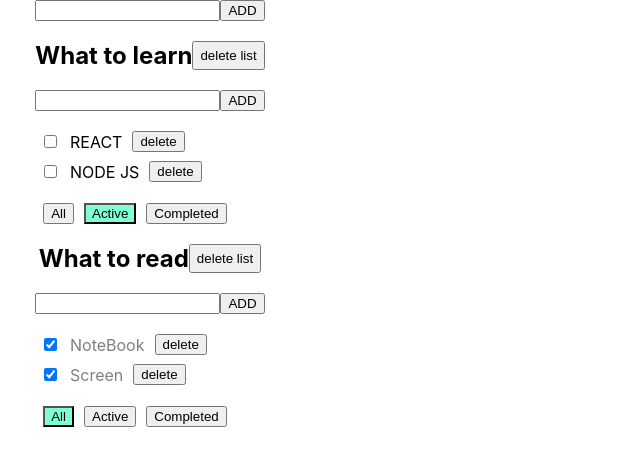
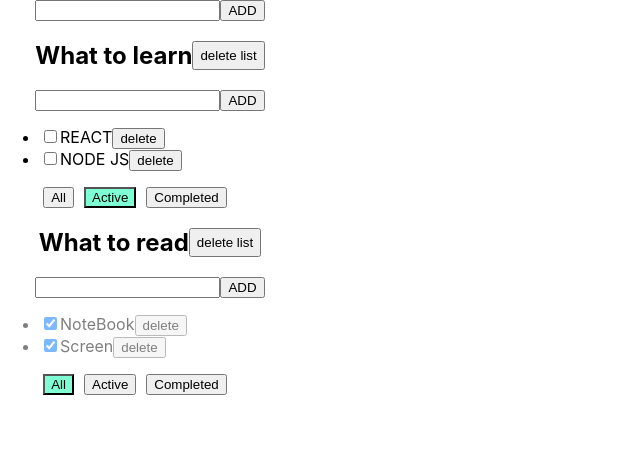
Before and after one commit to RuslanKralin/ToDo-TS, a React (Create React App) app: page / in a window 1280 px wide. Shown: the top 466 px of the page, without its empty margins (0-640 px from the left). Built offline with nearby package versions, Linux system fonts and the light colour scheme.

Commit message:
now I can rename all task title

```diff
--- a/src/App.tsx
+++ b/src/App.tsx
@@ -78,6 +78,14 @@
     setTasksObj({ ...tasksObj });
   }
 
+  function changeTaskTitle(taskId: string, newTitle: string, listId: string) {
+    let necessaryArray = tasksObj[listId];
+    let resultTask = necessaryArray.find((t: any) => t.id === taskId);
+    if (resultTask) {
+      resultTask.value = newTitle;
+    }
+    setTasksObj({ ...tasksObj });
+  }
   function deleteList(listId: string) {
     let filteredArray = toDoLists.filter((tl) => tl.id !== listId);
     setToDoLists(filteredArray);
@@ -124,6 +132,7 @@
             filterValue={tl.filterValue}
             addTask={addTask}
             changeStatus={changeStatus}
+            changeTaskTitle={changeTaskTitle}
             deleteList={deleteList}
           />
         );
--- /dev/null
+++ b/src/EditableSpan.tsx
@@ -0,0 +1,39 @@
+import React, { useState } from "react";
+
+type EditablePropsType = {
+  title: string;
+  onChangeForParentTodoList: (newTitle: string) => void;
+};
+
+function EditableSpan(props: EditablePropsType) {
+  let [title, setTitle] = useState("");
+  const [edit, setEdit] = useState(false);
+
+  let titleChangeHandler = (e: any) => {
+    // console.log(e.target.value);
+    setTitle(e.target.value);
+  };
+
+  const activateEditMode = () => {
+    setEdit(true);
+    setTitle(props.title);
+  };
+
+  const activateViewMode = () => {
+    setEdit(false);
+    props.onChangeForParentTodoList(title);
+  };
+
+  return edit ? (
+    <input
+      value={title}
+      onChange={titleChangeHandler}
+      onBlur={activateViewMode}
+      autoFocus
+    />
+  ) : (
+    <span onClick={activateEditMode}>{props.title}</span>
+  );
+}
+
+export default EditableSpan;
--- a/src/ItemForm.tsx
+++ b/src/ItemForm.tsx
@@ -2,7 +2,6 @@
 
 export type ItemFormType = {
   addItem: (title: string) => void;
-  // id: string;
 };
 
 function ItemForm(props: ItemFormType) {
@@ -18,7 +17,7 @@
       const trimedTitle = taskTitle.trim();
       setError("");
       props.addItem(trimedTitle);
-      // props.changeFilter("active");
+
       setTaskTitle("");
     } else if (taskTitle.trim().length === 0) {
       setError("пустое поле");
--- a/src/ToDoList.tsx
+++ b/src/ToDoList.tsx
@@ -2,6 +2,7 @@
 import { FilterValues, TaskType } from "./App";
 import "./index.css";
 import ItemForm from "./ItemForm";
+import EditableSpan from "./EditableSpan";
 
 type PropsType = {
   id: string;
@@ -12,6 +13,7 @@
   filterValue: FilterValues;
   addTask: (title: string, listId: string) => void;
   changeStatus: (id: string, listId: string) => void;
+  changeTaskTitle: (id: string, newTitle: string, listId: string) => void;
   deleteList: (listId: string) => void;
 };
 
@@ -28,19 +30,26 @@
       <ItemForm addItem={addTask} />
 
       <ul className="tasks-list">
-        {props.tasks.map((t) => (
-          <li className="task" key={t.id}>
+        {props.tasks.map((t) => {
+          const changeTitleHandler = (newValue: string) =>
+            props.changeTaskTitle(t.id, newValue, props.id);
+          return (
+            <li className={t.checked === true ? "task-done" : ""} key={t.id}>
               <input
                 type="checkbox"
                 checked={t.checked}
                 onClick={() => props.changeStatus(t.id, props.id)}
               />
-            <p className={t.checked === true ? "task-done" : ""}>{t.value}</p>
+              <EditableSpan
+                title={t.value}
+                onChangeForParentTodoList={changeTitleHandler}
+              />
               <button onClick={() => props.removeTask(t.id, props.id)}>
                 delete
               </button>
             </li>
-        ))}
+          );
+        })}
       </ul>
       <div className="btn-group">
         <button
@@ -67,103 +76,3 @@
 }
 
 export default ToDoList;
-
-// import React, { useState } from "react";
-// import { typeValuesFilter } from "./App";
-// import "./index.css";
-
-// export type TasksType = {
-//   id: string;
-//   title: string;
-//   isDone: boolean;
-// };
-
-// type PropsType = {
-//   title: string;
-//   tasks: Array<TasksType>;
-//   removeTask: (id: string, listId: string) => void;
-//   changeFilter: (values: typeValuesFilter, listId: string) => void;
-//   addTask: (title: string) => void;
-//   changeStatus: (TaskId: string, isDone: boolean) => void;
-//   filter: typeValuesFilter;
-//   id: string;
-// };
-
-// function ToDoList(props: PropsType) {
-//   const [title, setTitle] = useState("");
-//   const [error, setError] = useState<string>("");
-
-//   function submitInputHandler(isDone: boolean) {
-//     if (title.trim() !== "" && title.trim().length < 10) {
-//       props.addTask(title);
-//       props.changeFilter("all", props.id);
-//       setTitle("");
-//       setError("");
-//     } else {
-//       if (title.trim().length > 10) {
-//         setError("больше 10!!!");
-//       } else {
-//         setError("Пустое поле");
-//       }
-//     }
-//   }
-
-//   return (
-//     <div className="wrapper">
-//       <h3>{props.title}</h3>
-//       <div>
-//         <input onChange={(e) => setTitle(e.target.value)} value={title} />
-//         <button onClick={() => submitInputHandler(false)}>add</button>
-//       </div>
-//       {error && <div>{error}</div>}
-
-//       <ul>
-//         {props.tasks.map((t) => (
-//           <li key={t.id} className={t.isDone ? "task-done" : ""}>
-//             <input
-//               type="checkbox"
-//               checked={t.isDone}
-//               onChange={(e) => props.changeStatus(t.id, e.target.checked)}
-//             />
-//             <span>{t.title}</span>
-//             <button
-//               onClick={() => {
-//                 props.removeTask(t.id, props.id);
-//                 console.log(t.id, props.id);
-//               }}
-//             >
-//               x
-//             </button>
-//           </li>
-//         ))}
-//       </ul>
-//       <button
-//         onClick={() => {
-//           props.changeFilter("all", props.id);
-//         }}
-//         className={props.filter === "all" ? "btn-active" : ""}
-//       >
-//         {" "}
-//         All
-//       </button>
-//       <button
-//         onClick={() => {
-//           props.changeFilter("active", props.id);
-//         }}
-//         className={props.filter === "active" ? "btn-active" : ""}
-//       >
-//         Active
-//       </button>
-//       <button
-//         onClick={() => {
-//           props.changeFilter("complited", props.id);
-//         }}
-//         className={props.filter === "complited" ? "btn-active" : ""}
-//       >
-//         Complited
-//       </button>
-//     </div>
-//   );
-// }
-
-// export default ToDoList;
```
Lines whose indentation alone changed are shown as unchanged.
